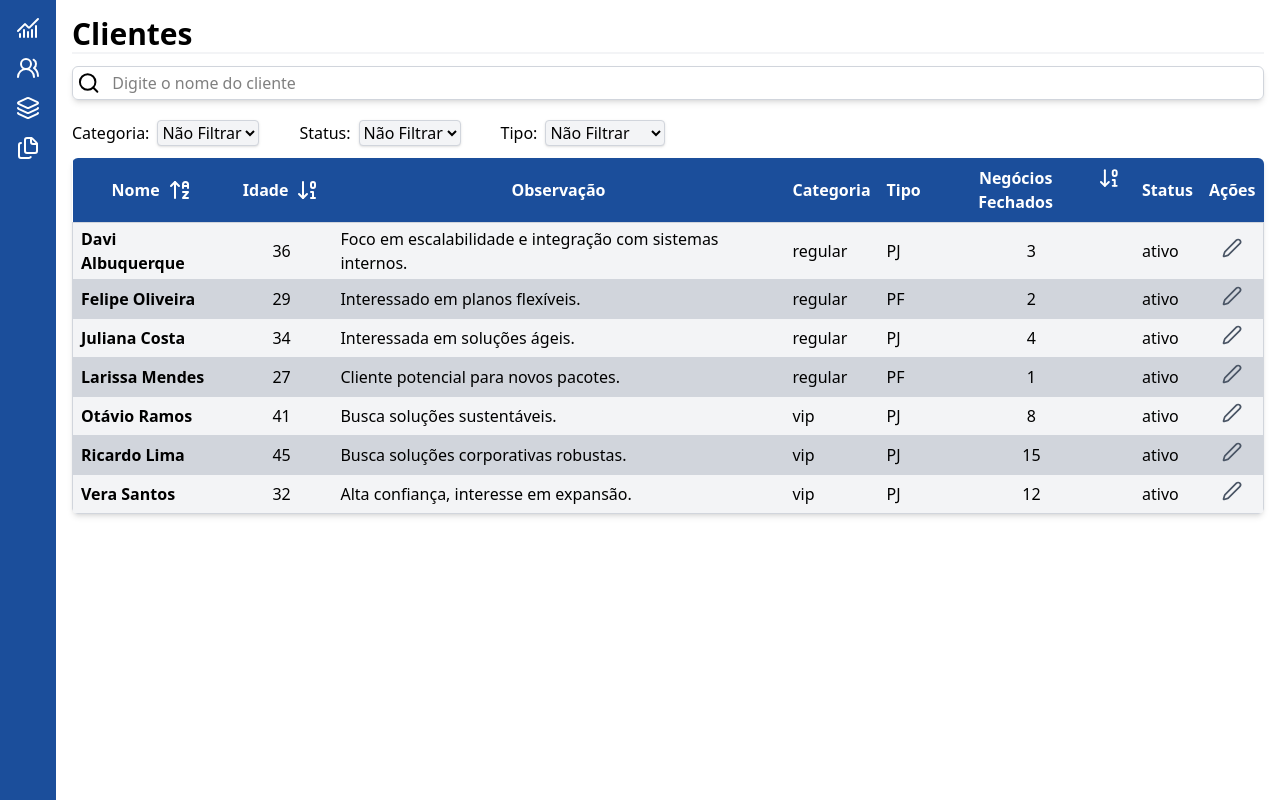
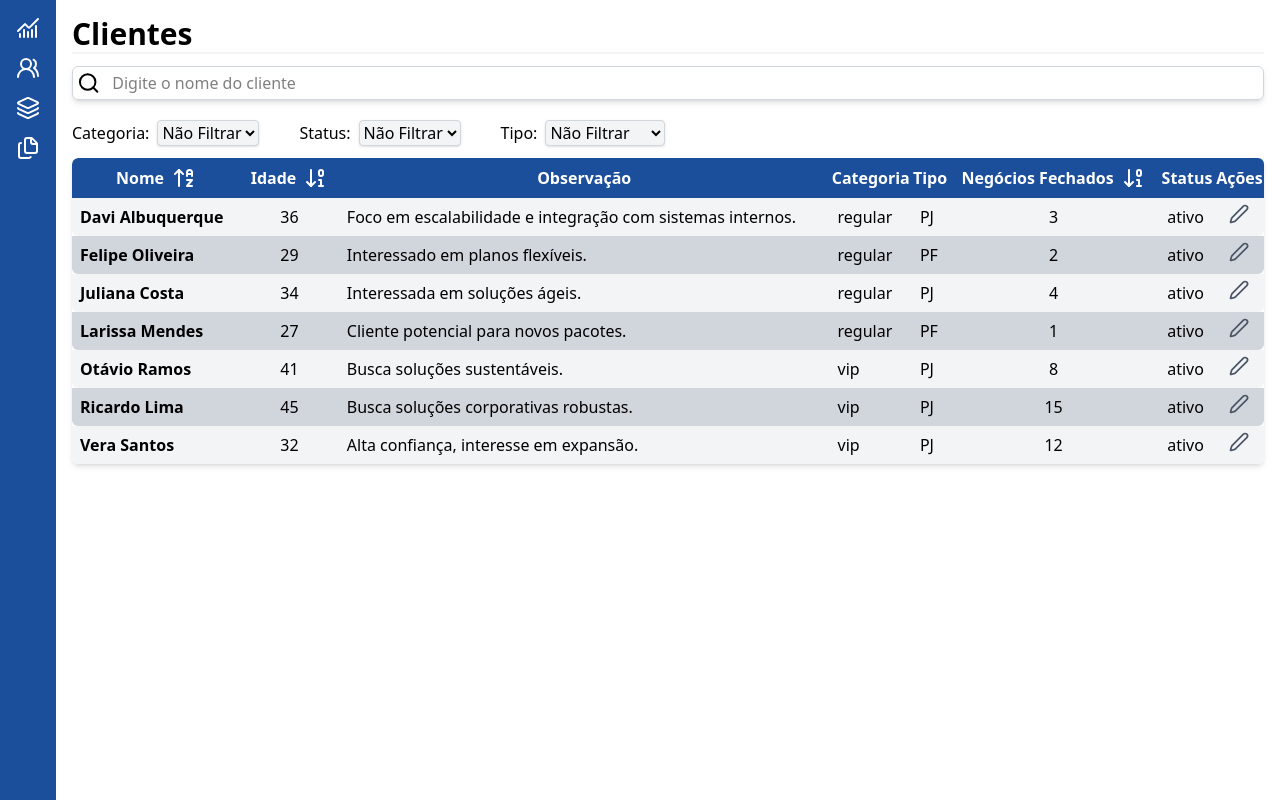
Before and after one commit to guilhermegodoydev/crm, a React (Vite) app in the folder client/: page /clientes in a window 1280 px wide. Built offline with nearby package versions, Linux system fonts and the light colour scheme.

Commit message:
Deixando borda arredondada

```diff
--- a/client/src/components/tabela/TabelaBase.jsx
+++ b/client/src/components/tabela/TabelaBase.jsx
@@ -19,10 +19,10 @@ export function Tabela({dadosTabela, colunas}) {
     [dadosTabela, ordenado]);
 
     return (
-        <table className="w-full">
+        <table className="w-full rounded-md">
             <thead className="text-white bg-[#1b4e9b] sticky top-0">
                 <tr>
-                    {colunas.map(c => (
+                    {colunas.map((c, index) => (
                         c.ordenavel ? (
                             <CabecalhoOrdenavel
                                 key={`cabecalho-item-${c.chave}`}
@@ -32,12 +32,12 @@ export function Tabela({dadosTabela, colunas}) {
                                 direcao = {ordenado.campo === c.chave ? (ordenado.ativo ? "asc" : "desc"): null}
                                 onClick={() => alterarOrdenacao(c.chave)}
                                 ariaLabel={`Clique para ordenar por ${c.label}`}
-                                className="px-3"
+                                className={index == 0 ? "rounded-tl-md" : (index+1 == colunas.length ? "rounded-tr-md" : "")}
                             >
                             </CabecalhoOrdenavel>
 
                         ) : (
-                            <th key={`cabecalho-item-${c.chave}`} className="p-2">{c.label}</th>
+                            <th key={`cabecalho-item-${c.chave}`}>{c.label}</th>
                         )
                     ))}
                 </tr>
@@ -46,12 +46,12 @@ export function Tabela({dadosTabela, colunas}) {
                 {dados && dados.length > 0 ? dados.map((item, index) => (
                     <tr
                         key={`linha-${item.id}`}
-                        className={`border border-gray-300 ${index % 2 === 0 ? "bg-gray-100" : "bg-gray-300"}`}
+                        className={`rounded-md ${index % 2 === 0 ? "bg-gray-100" : "bg-gray-300"}`}
                     >
-                        {colunas.map((c) => (
+                        {colunas.map((c, index) => (
                             <td
                                 key={`coluna-${item.id}-${c.chave}`}
-                                className={`px-2 py-1 ${typeof item[c.chave] === "number" ? "text-center" : ""} ${c.className}`}
+                                className={`px-2 py-1 ${typeof item[c.chave] === "number" ? "text-center" : ""} ${index == 0 ? "rounded-bl-md" : (index+1 == colunas.length ? "rounded-br-md" : "")} ${c.className}`}
                                 >
                                     {typeof c.children === 'function'
                                         ? c.children(item)
@@ -61,8 +61,8 @@ export function Tabela({dadosTabela, colunas}) {
                         ))}
                     </tr>
                 )) : (
-                    <tr>
-                        <td colSpan={colunas.length} className="text-center p-4">
+                    <tr className="bg-gray-700">
+                        <td colSpan={colunas.length} className="text-center px-2 py-1 rounded-b-md">
                             Nenhum dado Encontrado
                         </td>
                     </tr>
```
